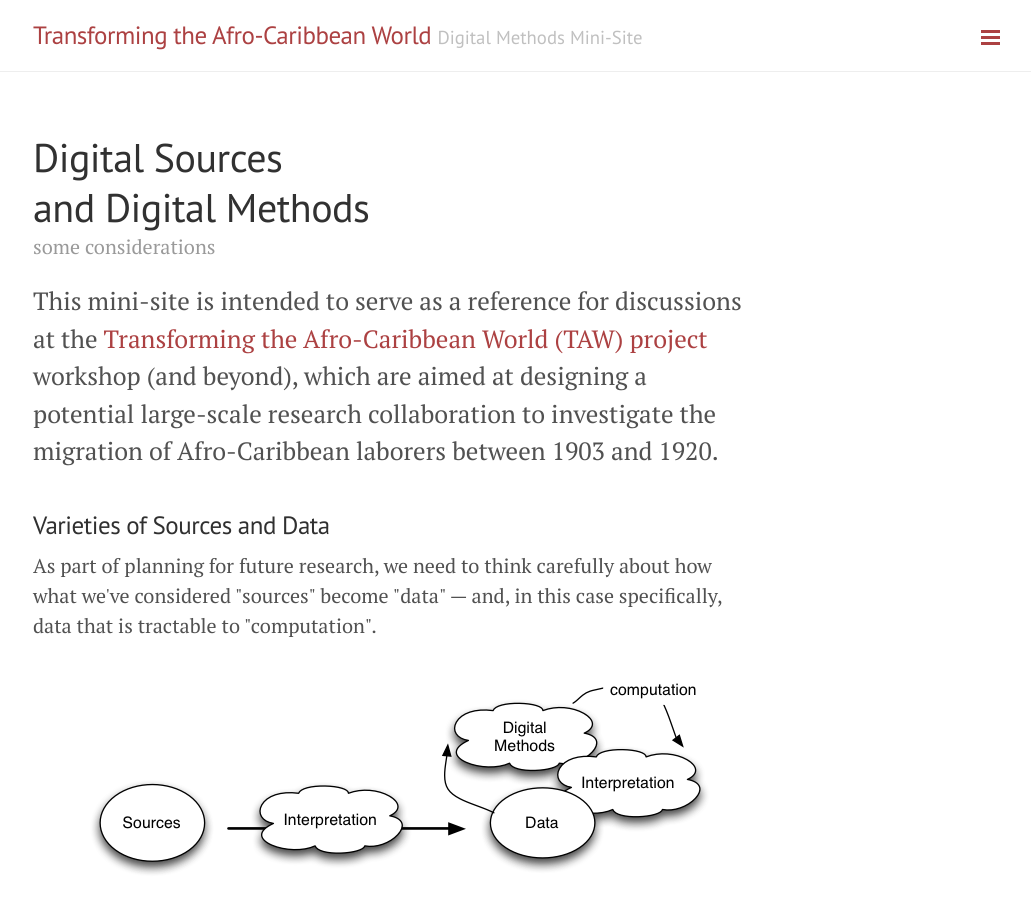
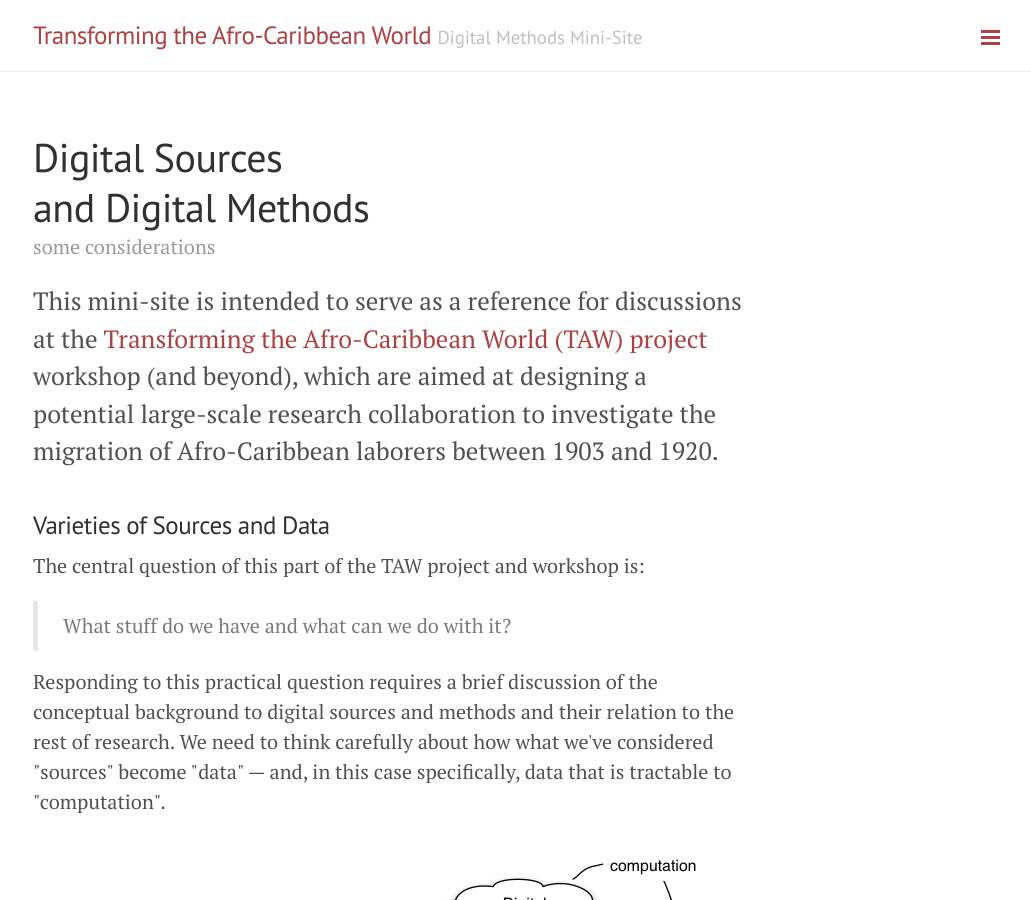
Before and after one commit to umd-mith/taw_workshop, a Jekyll site: the page built from index.html, in a window 1280 px wide and 900 px high. Shown: the whole window, without its empty margins (247-1278 px from the left). Built offline with Jekyll 4.4.1, drawn with Linux system fonts in a browser that asks for light colours; nearby versions of some CDN libraries; Markdown is read by kramdown in place of the engine named in the settings; the list of posts is cut into pages by our own code.

Commit message:
Punchier opening

```diff
--- a/index.html
+++ b/index.html
@@ -15,7 +15,9 @@ layout: default
 
 <section>
   <h3 class="post-title">Varieties of Sources and Data</h3>
-  <p>As part of planning for future research, we need to think carefully about how what we've considered "sources" become "data" &mdash; and, in this case specifically, data that is tractable to "computation".</p>
+  <p>The central question of this part of the TAW project and workshop is:</p>
+  <blockquote>What stuff do we have and what can we do with it?</blockquote>
+  <p>Responding to this practical question requires a brief discussion of the conceptual background to digital sources and methods and their relation to the rest of research. We need to think carefully about how what we've considered "sources" become "data" &mdash; and, in this case specifically, data that is tractable to "computation".</p>
   <figure>
     <img src="{{ site.baseurl }}/public/images/data_sources.png">
     <figcaption><emph>A rough schematic: "sources" become (computational) "data"</emph></figcaption>
```
